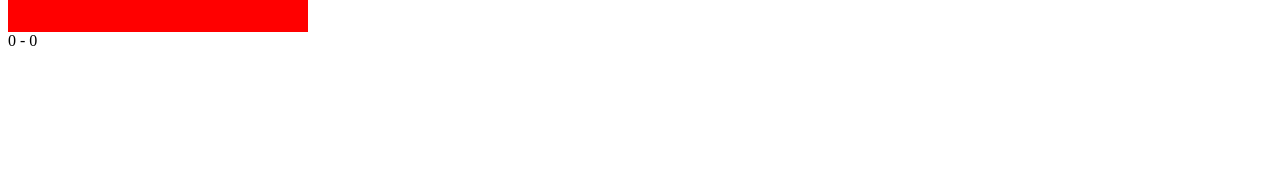
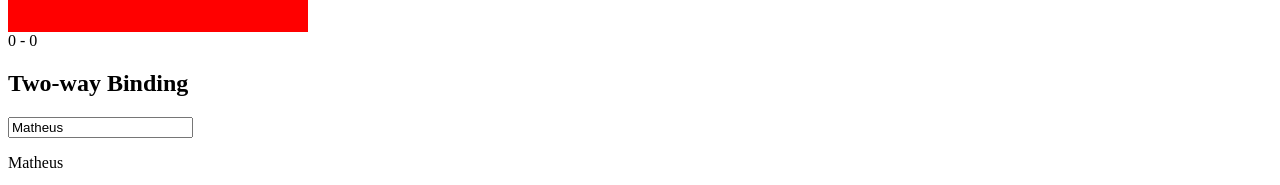
Before and after one commit to matheusoliveira21tec/angular-study-repository, an Angular app in the folder meu-primeiro-projeto/: page / in a window 1280 px wide. Shown: the part 946-1131 px from the top of the page. Before the commit the page ends 1004 px from the top, so only its background shows below. Built offline with nearby package versions, Linux system fonts and the light colour scheme.

Commit message:
aprendendo dataBinding, two-way binding

```diff
--- a/meu-primeiro-projeto/src/app/app.module.ts
+++ b/meu-primeiro-projeto/src/app/app.module.ts
@@ -5,6 +5,7 @@ import { AppRoutingModule } from './app-routing.module';
 import { AppComponent } from './app.component';
 import { TitleComponent } from './title/title.component';
 import { DataBindingComponent } from './data-binding/data-binding.component';
+import { FormsModule } from '@angular/forms';
 
 @NgModule({
   declarations: [
@@ -14,7 +15,8 @@ import { DataBindingComponent } from './data-binding/data-binding.component';
   ],
   imports: [
     BrowserModule,
-    AppRoutingModule
+    AppRoutingModule,
+    FormsModule
   ],
   providers: [],
   bootstrap: [AppComponent]
--- a/meu-primeiro-projeto/src/app/data-binding/data-binding.component.html
+++ b/meu-primeiro-projeto/src/app/data-binding/data-binding.component.html
@@ -15,3 +15,7 @@
 <br>
 <div (mousemove)="mouseMoveTest($event)" style = "background-color: red; width: 300px; height: 300px"></div>
 {{position.x}} - {{position.y}}
+<br>
+<h2>Two-way Binding</h2>
+<input [(ngModel)]="name">
+<p>{{name}}</p>
```
